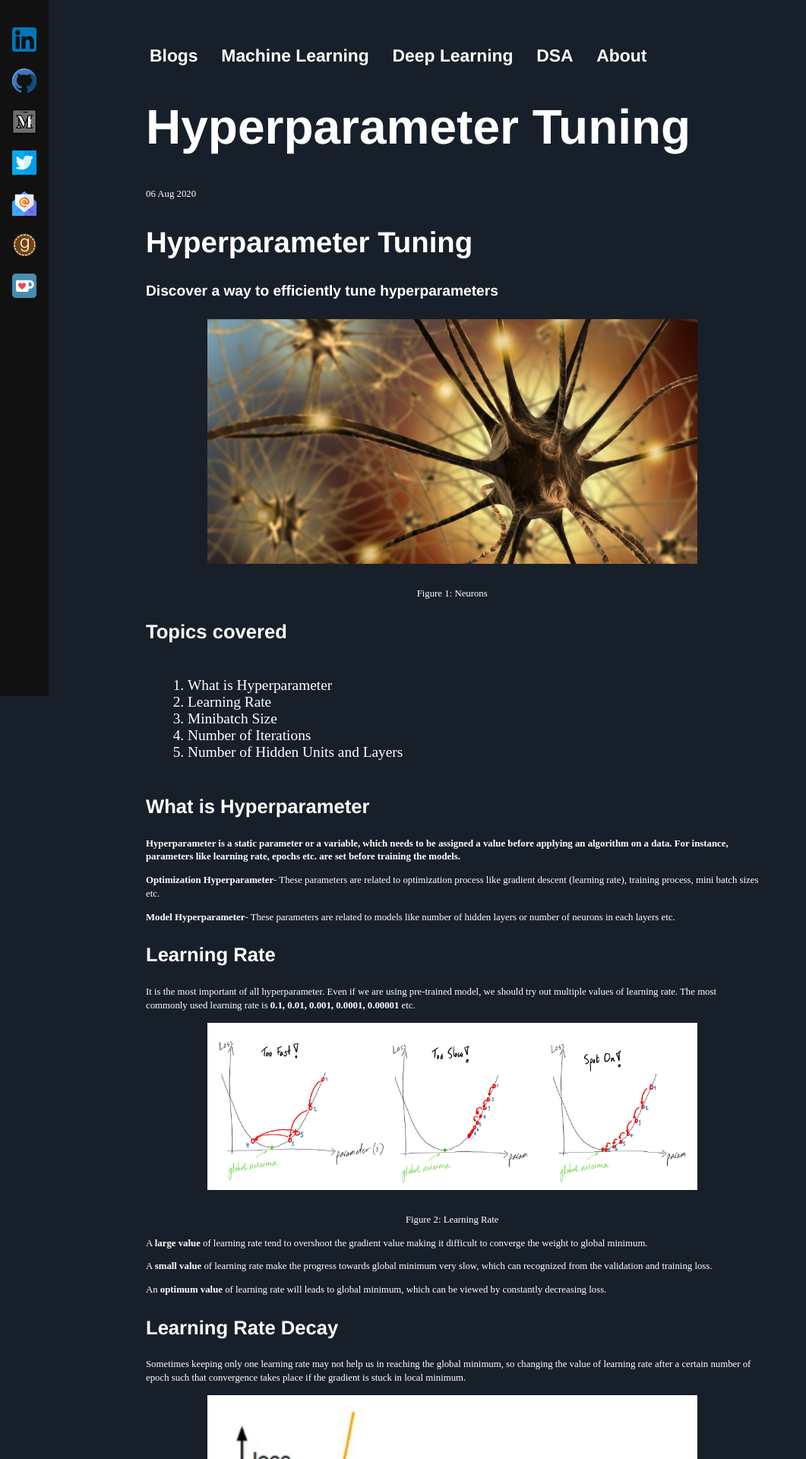
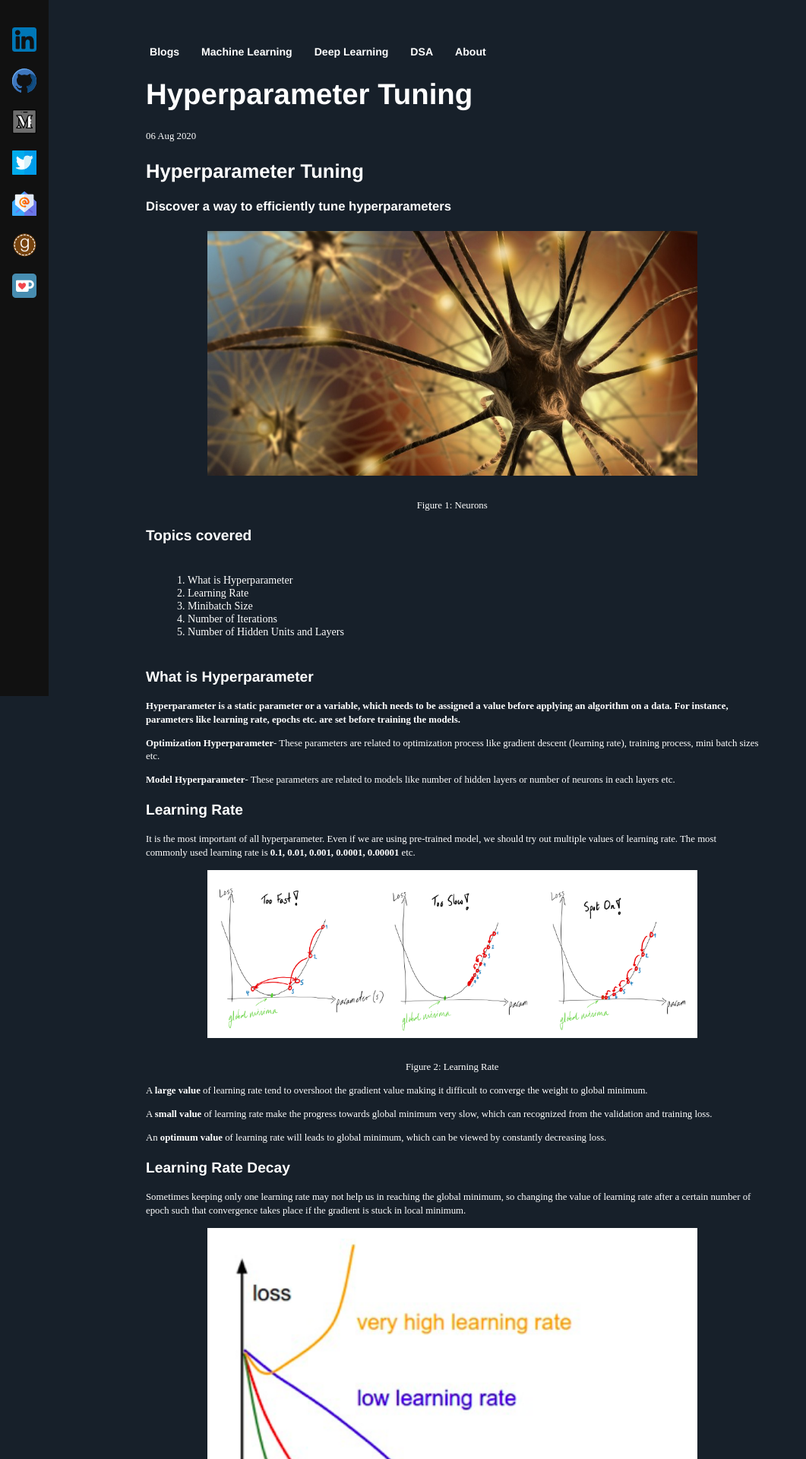
Before and after one commit to Mayurji/mayurji.github.io, a Jekyll site: the page built from _posts/2020-08-06-Hyperparameter.md, in a window 1280 px wide. Shown: the top 1920 px of the page at 76% size, without its empty margins (0-1061 px from the left). Built offline with Jekyll 4.4.1, drawn with Linux system fonts in a browser that asks for light colours; comment, search, counter and statistics services are not loaded.

Commit message:
Update main.css

```diff
--- a/css/main.css
+++ b/css/main.css
@@ -7,44 +7,44 @@ nav ul, footer ul {
     padding: 0px;
     list-style: disc;
     font-weight: bold;
-    font-size: 1.3em;
+    font-size: 1.1vw;
     color: white;
 }
 nav ul li, footer ul li {
     display: inline;
     margin-right: 20px;
     list-style: disc;
-    font-size: 1.1em;
+    font-size: 1.1vw;
     color: white;
 }
 
 ol {
   padding: 20px;
-  font-size: 1.1em;
+  font-size: 1.1vw;
 }
 
 ul {
   padding: 20px;
-  font-size: 1.1em;
+  font-size: 1.1vw;
 }
 
 ol li {
   color: white;
   padding: 0px;
   margin-left: 35px;
-  font-size: 1.1em;
+  font-size: 1.1vw;
 }
 
 ul li {
   color: white;
   margin: 5px;
-  font-size: 1.1em;
+  font-size: 1.1vw;
 }
 
 ul li::before {
   color: white;
   list-style: disc;
-  font-size: 1.1em;
+  font-size: 1.1vw;
 }
 
 a {
@@ -55,19 +55,19 @@ a:hover {
     text-decoration: underline;
 }
 h1 {
-    font-size: 5vw;
+    font-size: 3vw;
     font-family:'Helvetica', 'Arial', 'Sans-Serif';
     color: white;
 }
 
 h2 {
-    font-size: 3vw;
+    font-size: 2vw;
     font-family:'Helvetica', 'Arial', 'Sans-Serif';
     color: white;
 }
 
 h3 {
-    font-size: 2vw;
+    font-size: 1.5vw;
     font-family:'Helvetica', 'Arial', 'Sans-Serif';
     color: white;
 }
@@ -80,7 +80,7 @@ p {
 }
 
 h4 {
-    font-size: 1.5vw;
+    font-size: 1.3vw;
     font-family:'Helvetica', 'Arial', 'Sans-Serif';
     color: white;
 }
```
